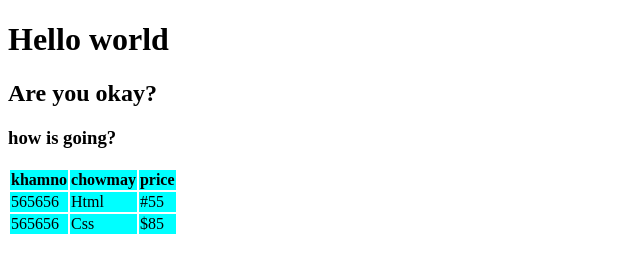
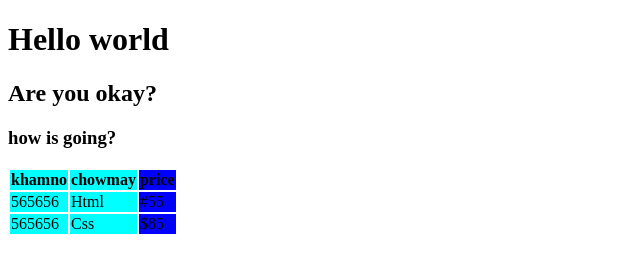
Before and after one commit to Mgku/ShinKu, a plain HTML site: page index.html in a window 1280 px wide. Shown: the whole page, without its empty margins (0-640 px from the left). Drawn offline with Linux system fonts and the light colour scheme.

Commit message:
Update index.html

```diff
--- a/index.html
+++ b/index.html
@@ -9,7 +9,7 @@
         <h3>how is going?</h3>
         <table>
             <colgroup>
-                <col span="5" style="background-color:aqua">
+                <col span="2" style="background-color:aqua">
                 <col style="background-color:blue">
             </colgroup>
             <tr>
```
